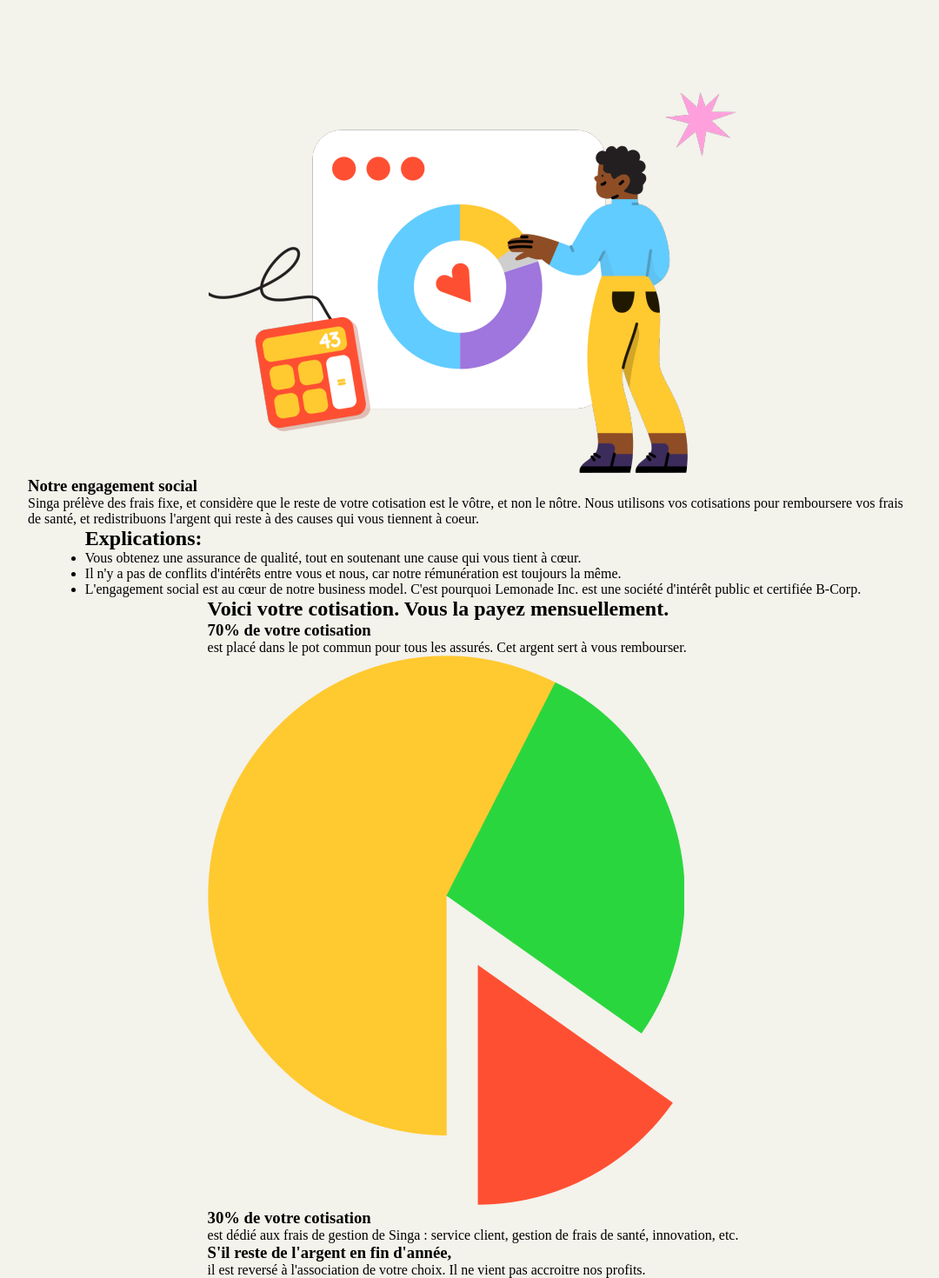
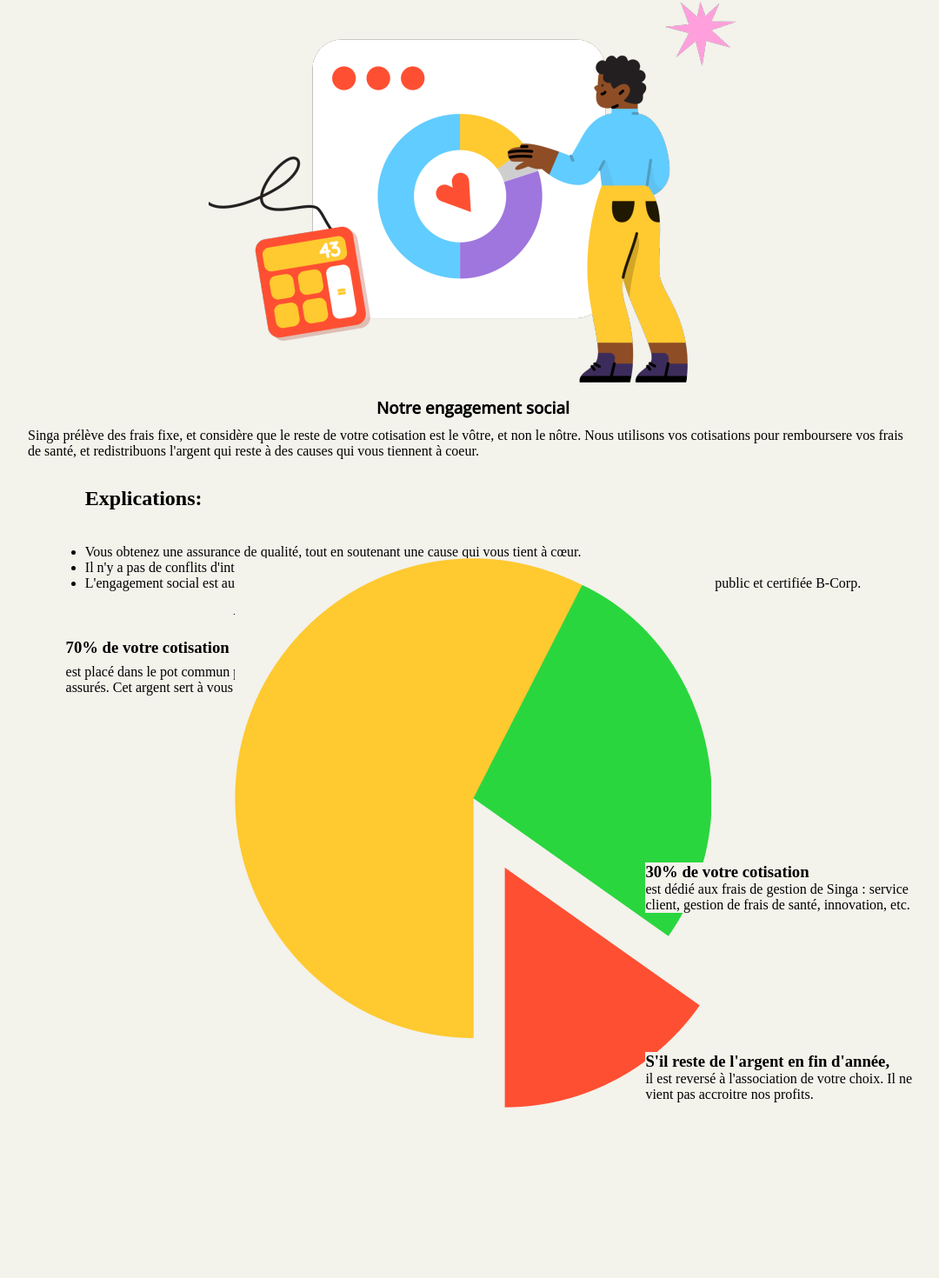
Before and after one commit to WildCodeSchool/paris-0921-project3-my-singa-assurance, a React (Vite) app: page /actus in a window 1280 px wide. Shown: the part 309-1779 px from the top of the page at 87% size, without its empty margins (96-1176 px from the left). After the commit the page ends 1711 px from the top, so only its background shows below. Built offline with nearby package versions, Linux system fonts and the light colour scheme.

Commit message:
Add some style to Actus page

```diff
--- a/src/components/ActusPage.jsx
+++ b/src/components/ActusPage.jsx
@@ -14,7 +14,7 @@ function ActusPage() {
         <div className={style.imageActionMain}>
           <img alt="ActionSolideimg" src={ActionSolide} className={style.actionImg} />
         </div>
-        <div>
+        <div className={style.engagementContainer}>
           <h3 className={style.engagement}>Notre engagement social</h3>
           <p className={style.engagementdescription}>
             Singa prélève des frais fixe, et considère que le reste de votre cotisation est le vôtre, et non le nôtre. Nous utilisons vos cotisations
--- a/src/components/style/ActusPage.module.scss
+++ b/src/components/style/ActusPage.module.scss
@@ -15,9 +15,78 @@
 .actusdescription {
   display: flex;
   font-family: 'Roboto', sans-serif;
-  padding: 10%;
+  padding: 4%;
+  margin-left: 20%;
+  margin-right: 20%;
   text-align: center;
+  font-weight: bold;
 }
 .actustitle {
   font-family: 'Open Sans', sans-serif;
 }
+
+.engagementContainer {
+  height: 12vh;
+  display: flex;
+  justify-content: space-evenly;
+  flex-direction: column;
+  align-items: center;
+}
+
+.engagement {
+  font-family: 'Open Sans', sans-serif;
+}
+
+.explications {
+  display: flex;
+  flex-direction: column;
+  justify-content: space-around;
+  height: 20vh;
+  text-align: initial;
+}
+
+.camember {
+  display: flex;
+  flex-direction: column;
+  justify-content: space-evenly;
+  height: 90vh;
+}
+
+.leftDescription {
+  display: flex;
+  flex-direction: column;
+  margin-right: 85%;
+  margin-left: -35%;
+  justify-content: space-evenly;
+  height: 10vh;
+}
+
+.imageCamembert {
+  display: flex;
+  justify-content: center;
+  margin-top: -30%;
+  margin-left: 5%;
+  margin-right: 5%;
+  .img {
+    zoom: 60%;
+    margin: 1% 8% 1% 8%;
+  }
+}
+
+.rightDescription {
+  display: flex;
+  flex-direction: column;
+  justify-content: space-evenly;
+}
+
+.upDescription {
+  margin-left: 86%;
+  margin-top: -80%;
+  width: 25vw;
+}
+
+.downDescription {
+  margin-left: 86%;
+  width: 25vw;
+  margin-bottom: -28%;
+}
```
